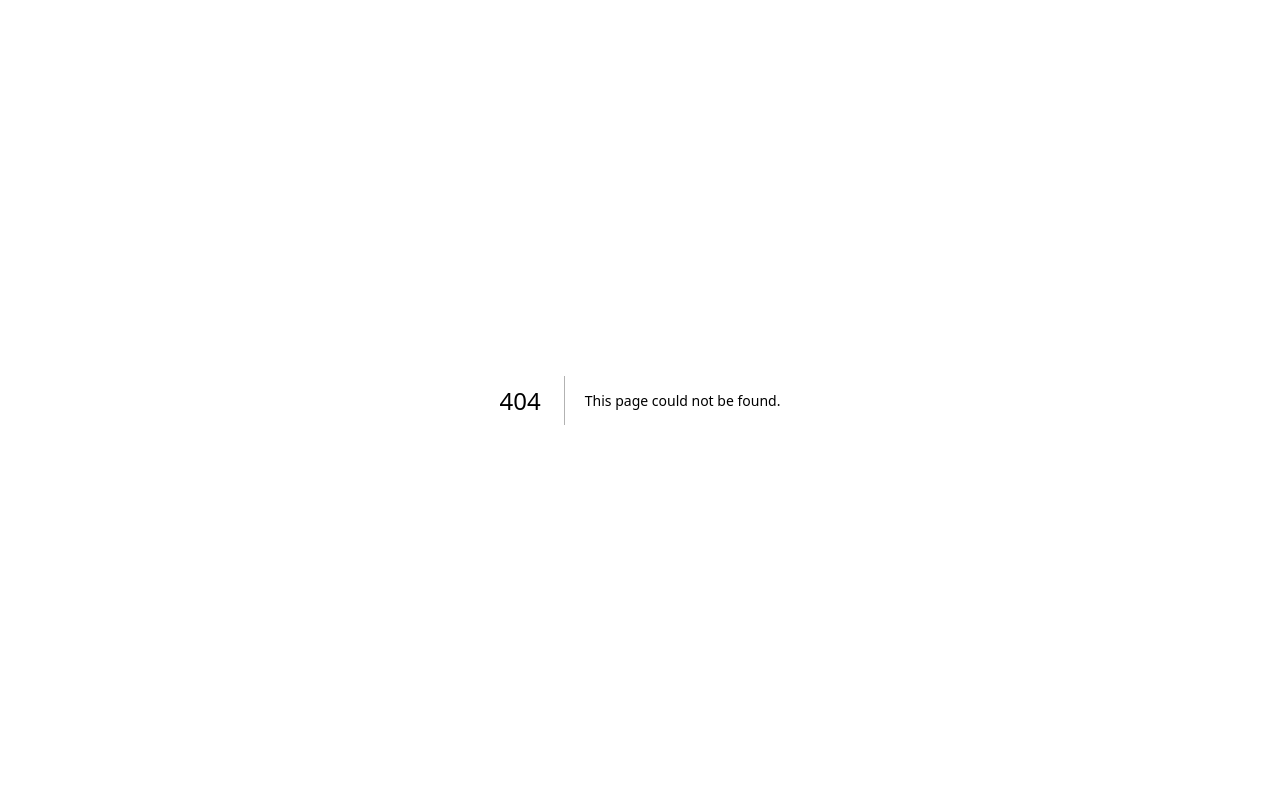
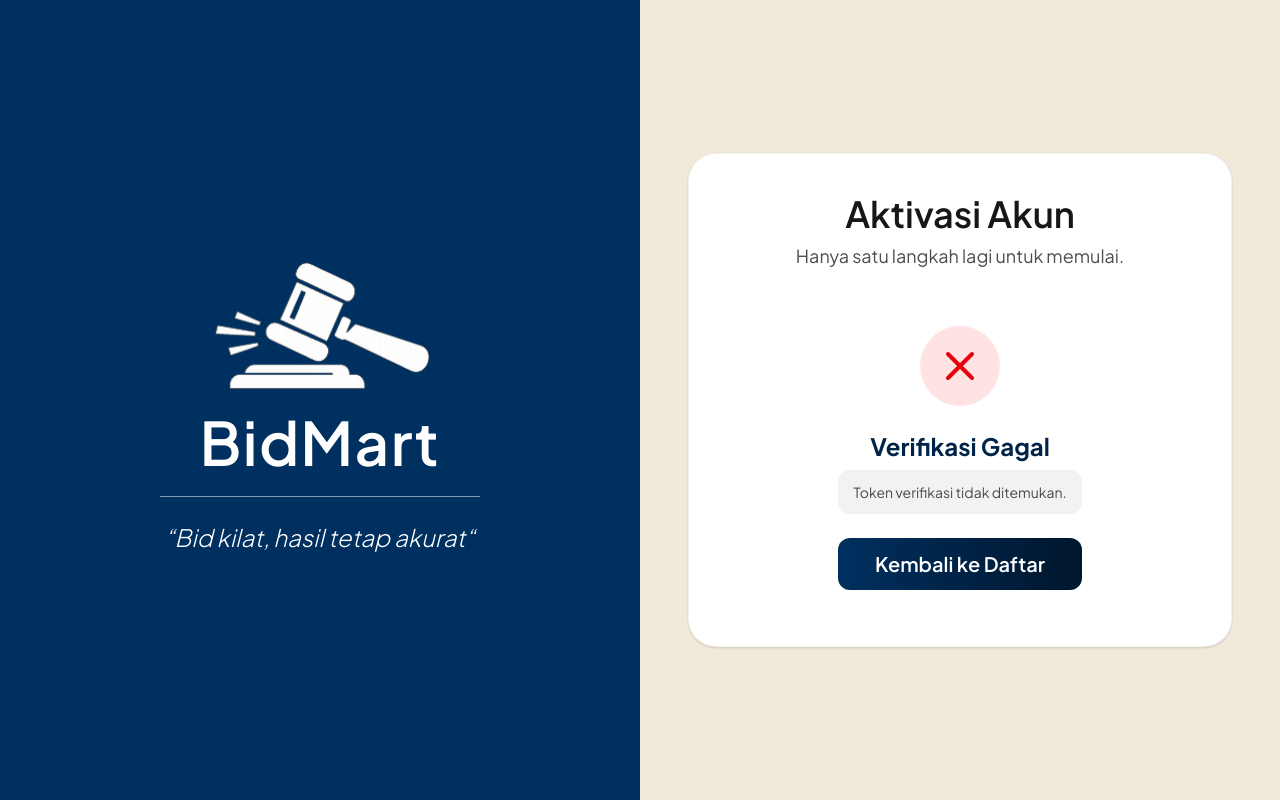
Before and after one commit to advprog-2026-B02-project/BidMart, a Next.js app in the folder frontend/: page /auth/verify in a window 1280 px wide. Before the commit this address had no page. Built offline with nearby package versions, Linux system fonts and the light colour scheme.

Commit message:
feat(frontend): add UI for email verification status

```diff
--- /dev/null
+++ b/frontend/app/auth/verify/page.tsx
@@ -0,0 +1,112 @@
+"use client";
+
+import {useEffect, useState, Suspense} from "react";
+import {useSearchParams, useRouter} from "next/navigation";
+import AuthShell from "@/components/AuthShell";
+import {buttonCls} from "@/components/ui";
+
+function VerifyContent() {
+    const searchParams = useSearchParams();
+    const router = useRouter();
+    const token = searchParams.get("token");
+
+    const [status, setStatus] = useState<"loading" | "success" | "error">("loading");
+    const [msg, setMsg] = useState("");
+
+    useEffect(() => {
+        if (!token) {
+            setStatus("error");
+            setMsg("Token verifikasi tidak ditemukan.");
+            return;
+        }
+
+        async function doVerify() {
+            try {
+                // Pastiin URL ini nembak backend (8080)
+                const res = await fetch(`http://localhost:8080/auth/verify?token=${token}`, {
+                    method: "GET",
+                });
+
+                if (res.ok) {
+                    setStatus("success");
+                } else {
+                    const data = await res.json();
+                    setStatus("error");
+                    setMsg(data.message || "Verifikasi gagal.");
+                }
+            } catch (err) {
+                setStatus("error");
+                setMsg("Gagal menghubungi server.");
+            }
+        }
+
+        doVerify();
+    }, [token]);
+
+    return (
+        <div className="flex flex-col items-center justify-center space-y-8 py-4">
+            {status === "loading" && (
+                <div className="flex flex-col items-center space-y-4">
+                    {/* Spinner navy biar masuk tema */}
+                    <div
+                        className="animate-spin h-10 w-10 border-4 border-[#002447]/20 border-t-[#002447] rounded-full"></div>
+                    <p className="text-lg text-black/60 font-medium">Memproses verifikasi Anda...</p>
+                </div>
+            )}
+
+            {status === "success" && (
+                <div className="text-center space-y-6 animate-in fade-in zoom-in duration-500">
+                    <div className="flex justify-center">
+                        <div className="bg-green-100 p-4 rounded-full">
+                            <svg className="w-12 h-12 text-green-600" fill="none" stroke="currentColor"
+                                 viewBox="0 0 24 24">
+                                <path strokeLinecap="round" strokeLinejoin="round" strokeWidth="2"
+                                      d="M5 13l4 4L19 7"></path>
+                            </svg>
+                        </div>
+                    </div>
+                    <div className="space-y-2">
+                        <h2 className="text-2xl font-bold text-[#002447]">Verifikasi Berhasil!</h2>
+                        <p className="text-black/60 text-base">Akun Anda telah aktif. Selamat bergabung di BidMart.</p>
+                    </div>
+                    <button onClick={() => router.push("/login")} className={buttonCls + " w-full"}>
+                        Masuk Sekarang
+                    </button>
+                </div>
+            )}
+
+            {status === "error" && (
+                <div className="text-center space-y-6 animate-in fade-in zoom-in duration-500">
+                    <div className="flex justify-center">
+                        <div className="bg-red-100 p-4 rounded-full">
+                            <svg className="w-12 h-12 text-red-600" fill="none" stroke="currentColor"
+                                 viewBox="0 0 24 24">
+                                <path strokeLinecap="round" strokeLinejoin="round" strokeWidth="2"
+                                      d="M6 18L18 6M6 6l12 12"></path>
+                            </svg>
+                        </div>
+                    </div>
+                    <div className="space-y-2">
+                        <h2 className="text-2xl font-bold text-[#002447]">Verifikasi Gagal</h2>
+                        <div className="rounded-xl bg-black/5 px-4 py-3 text-sm text-black/70">
+                            {msg}
+                        </div>
+                    </div>
+                    <button onClick={() => router.push("/register")} className={buttonCls + " w-full"}>
+                        Kembali ke Daftar
+                    </button>
+                </div>
+            )}
+        </div>
+    );
+}
+
+export default function VerifyPage() {
+    return (
+        <AuthShell title="Aktivasi Akun" subtitle="Hanya satu langkah lagi untuk memulai.">
+            <Suspense fallback={<div className="text-center p-10">Memuat...</div>}>
+                <VerifyContent/>
+            </Suspense>
+        </AuthShell>
+    );
+}
```
Also changed, not shown: 1 other file (tests, documents, lock files or other folders).
